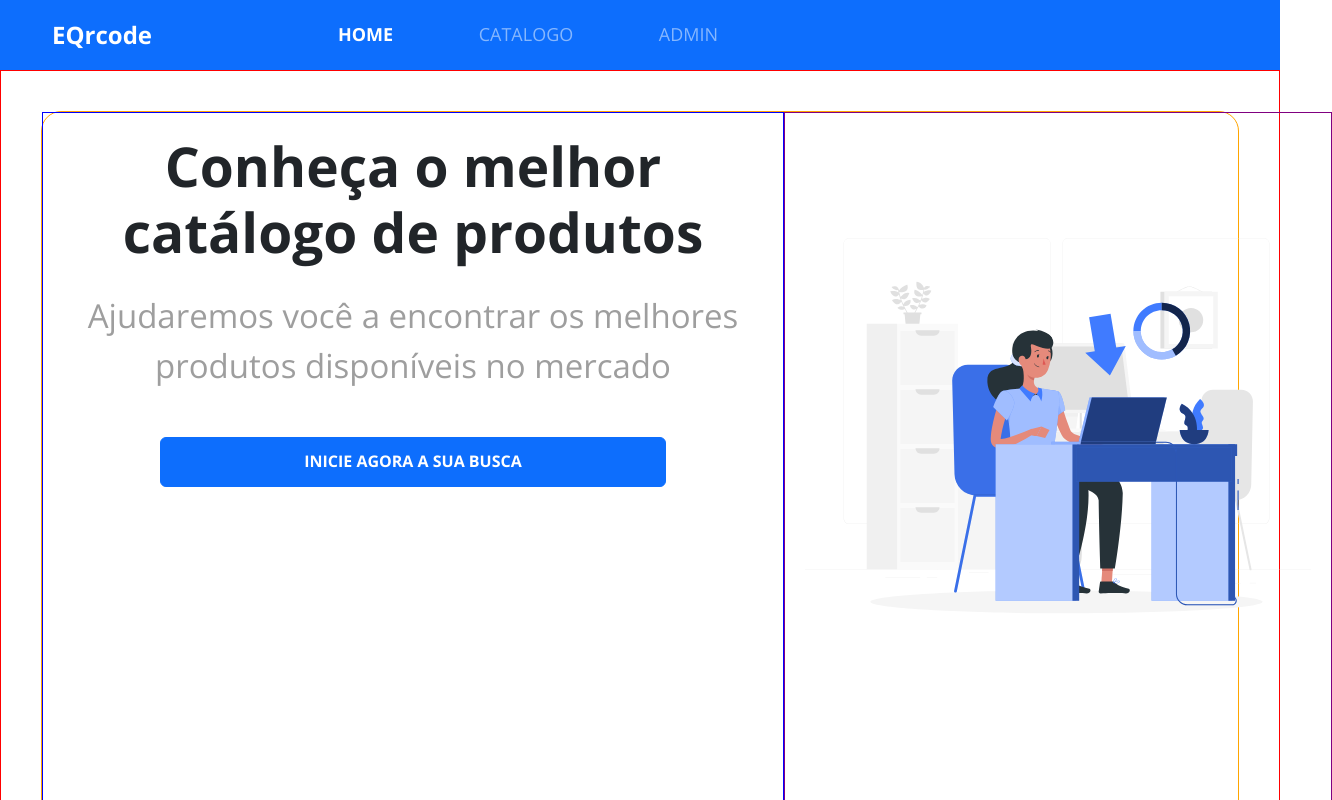
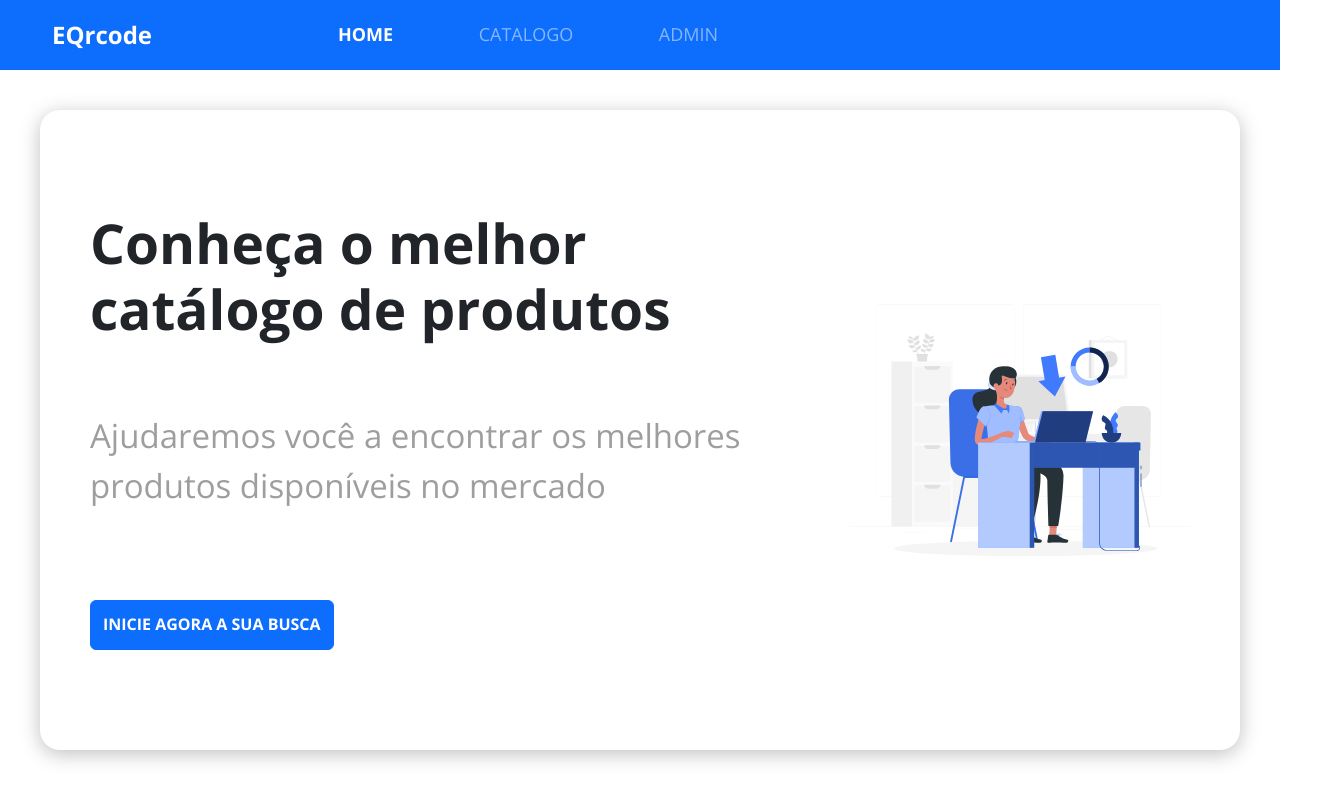
Before and after one commit to LucianoMeneses/frontend-react, a React (Create React App) app: page / in a window 1280 px wide. Shown: the top 800 px of the page, 1332 px wide, since content can reach past the window. Built offline with nearby package versions, Linux system fonts and the light colour scheme.

Commit message:
fix: corrige tamanho do card

```diff
--- a/src/pages/Home/styles.css
+++ b/src/pages/Home/styles.css
@@ -2,16 +2,14 @@
   padding: 10px;
   font-size: 20px;
   text-align: center;
-  border: 1px solid red;
 }
 
 .home-card {
   display: flex;
   flex-direction: column-reverse;
   background-color: #fff;
-  box-shadow: 0px, 4px, 20px rgba(0, 0, 0, 0.5);
+  box-shadow: 0px 4px 20px rgba(0,0,0,0.25);
   border-radius: 20px;
-  border: 1px solid orange;
 }
 
 .home-content-container {
@@ -19,7 +17,6 @@
   flex-direction: column;
   align-items: center;
   padding: 10px 10px 60px 10px;
-  border: 1px solid blue;
 }
 
 .home-content-container h1 {
@@ -30,14 +27,13 @@
 
 .home-content-container p {
   width: 260px;
+  color: #9e9e9e;
   font-size: 0.6em;
-  color: #9e9e9e;
   margin-bottom: 30px;
 }
 
 .home-image-container {
   padding: 50px 15px;
-  border: 1px solid purple;
 }
 
 .home-image-container svg {
@@ -45,10 +41,10 @@
   height: auto;
 }
 
-@media screen and (min-width: 576px) {
+@media (min-width: 576px) {
   .home-container {
     padding: 15px;
-    font-size: 30px;
+    font-size: 40px;
   }
 
   .home-content-container h1 {
@@ -61,27 +57,22 @@
     margin-bottom: 20px;
   }
 
-  .home-content-container button {
-    width: 506px;
-    margin-bottom: 20px;
-  }
-
   .home-image-container svg {
     width: 506px;
   }
 }
 
-@media screen and (min-width: 768px) {
+@media (min-width: 768px) {
   .home-image-container {
-    padding: 125px 15px;
+    padding: 100px 20px;
   }
 
   .home-content-container {
-    padding: 20px 20px 1000px 20px;
+    padding: 20px 20px 100px 20px;
   }
 }
 
-@media screen and (min-width: 992px) {
+@media (min-width: 992px) {
   .home-container {
     font-size: 55px;
     padding: 40px;
@@ -92,8 +83,9 @@
   }
 
   .home-content-container {
-    padding: 20px 20px 1500px 20px;
+    padding: 20px 20px 150px 20px;
   }
+
   .home-content-container h1 {
     width: 700px;
     margin-bottom: 26px;
@@ -105,11 +97,36 @@
   }
 }
 
-@media screen and (min-width: 1200px) {
+@media (min-width: 1200px) {
+  .home-card {
+    flex-direction: row;
+    justify-content: space-around;
+    padding: calc(((85vh - 480px) / 2) - 20px) 0;
+  }
 
-    .home-card {
-        display: flex;
-        flex-direction: row;
+  .home-content-container {
+    height: 480px;
+    width: 700px;
+    padding: 20px;
+    align-items: flex-start;
+    text-align: left;
+    align-content: space-between;
+    flex-flow: wrap;
+  }
 
-      }
+  .home-image-container {
+    display: flex;
+    align-items: center;
+    padding: 20px;
+  }
+
+  .home-image-container svg {
+    width: 100%;
+  }
 }
+
+@media (min-width: 1400px) {
+  .home-image-container svg {
+    width: 480px;
+  }
+}
```
